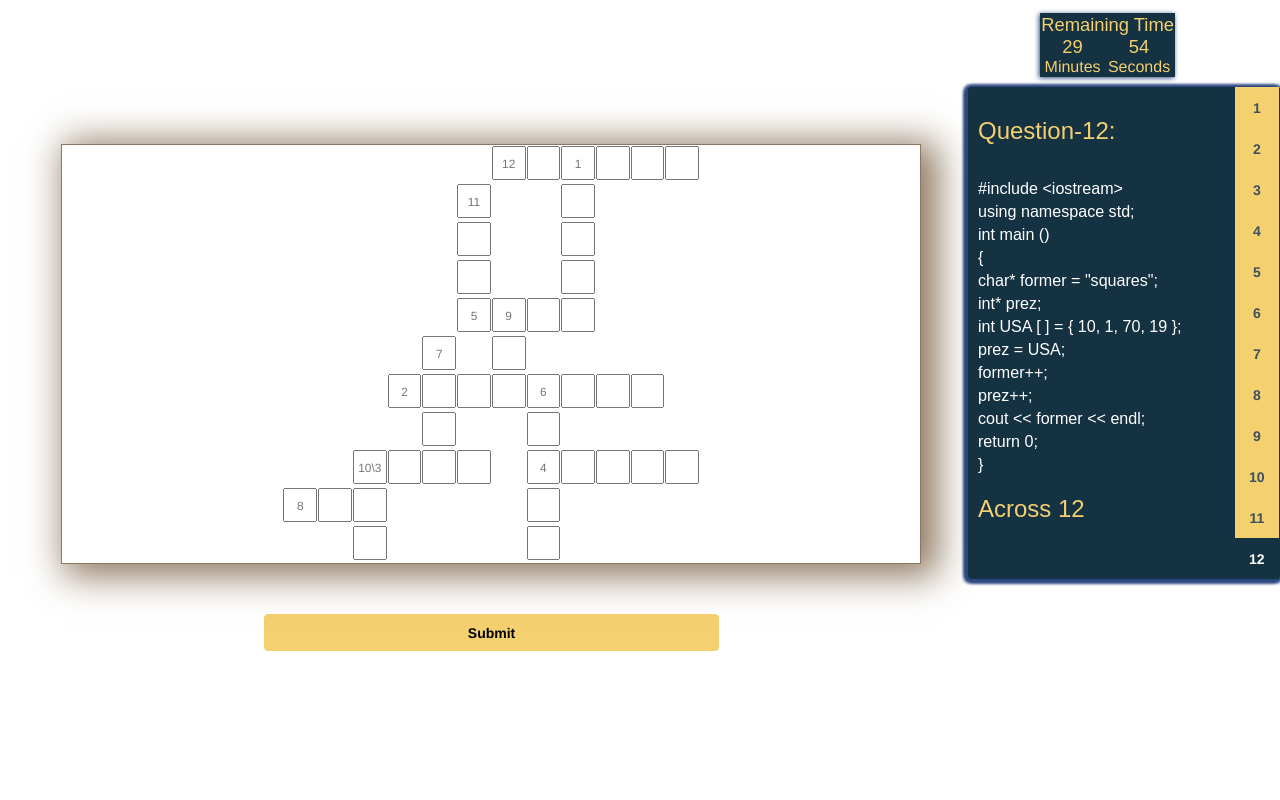
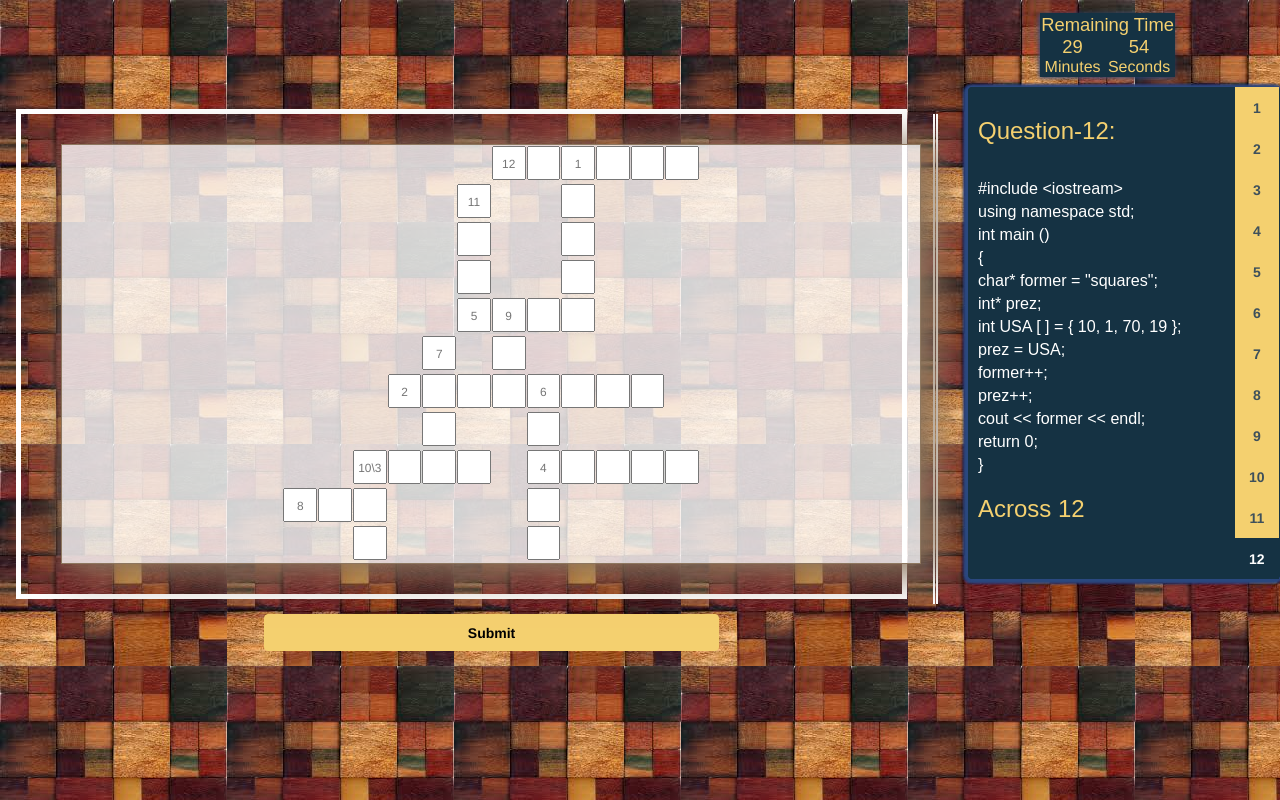
Before and after one commit to mridul-arora/CrossCode, a PHP site: page /crossword.php in a window 1280 px wide. Run offline with PHP 8.4, Linux system fonts and the light colour scheme.

Commit message:
SOME LAST CHANGES

```diff
--- a/crossword.php
+++ b/crossword.php
@@ -9,7 +9,7 @@
 
     body{
         background-image: /*url("assets/images/scrabble.jpg")*/;
-        background-size:cover;
+        background-image: url("assets/images/bgbody.jpg");
         cursor: pointer;
     }
     .thiscontainer {
```
Also changed, not shown: img/1.png (added), img/2.png (added).
